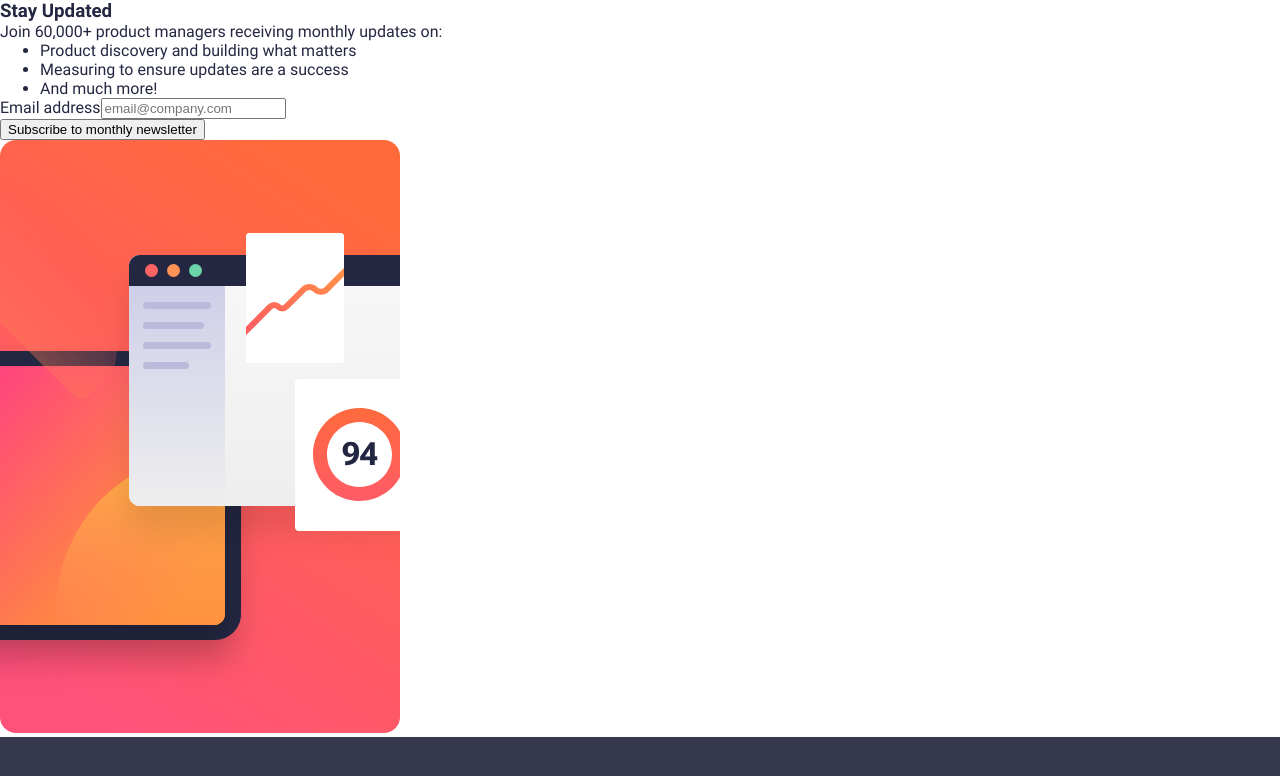
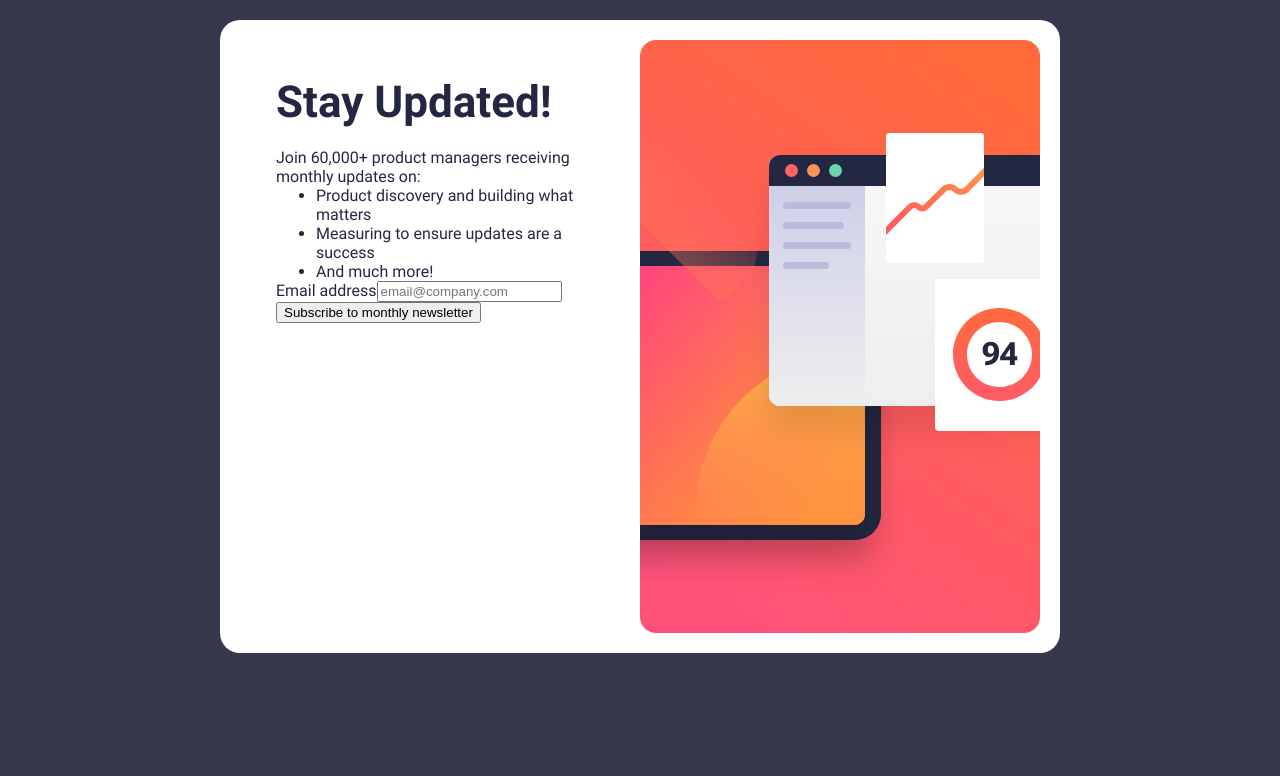
Before and after one commit to MichaelShawUK/frontend-mentor, a React (Vite) app: page / in a window 1280 px wide. Shown: the top 776 px of the page. Built offline with nearby package versions, Linux system fonts and the light colour scheme.

Commit message:
Display component in grid

```diff
--- a/src/projects/junior/newsletter-sign-up-with-success-message-main/src/App.tsx
+++ b/src/projects/junior/newsletter-sign-up-with-success-message-main/src/App.tsx
@@ -3,9 +3,10 @@ import illustration from "./assets/images/illustration-sign-up-desktop.svg"
 
 function App() {
   return (
+    <div className="container">
       <article className="app">
         <section className="sign-up">
-        <h1>Stay Updated</h1>
+          <h1>Stay Updated!</h1>
           <p>Join 60,000+ product managers receiving monthly updates on:</p>
           <ul>
             <li>Product discovery and building what matters</li>
@@ -24,6 +25,7 @@ function App() {
           <img src={illustration} />
         </section>
       </article>
+    </div>
   );
 }
 
--- a/src/projects/junior/newsletter-sign-up-with-success-message-main/src/styles/css/index.css
+++ b/src/projects/junior/newsletter-sign-up-with-success-message-main/src/styles/css/index.css
@@ -18,10 +18,34 @@ body {
   font-size: 16px;
   background-color: hsl(235, 18%, 26%);
   color: hsl(234, 29%, 20%);
+  height: 100vh;
+  padding: 20px;
 }
 
 .app {
   background-color: hsl(0, 0%, 100%);
+  display: grid;
+  grid-template-columns: 1fr 1fr;
+  width: max-content;
+  margin: 0 auto;
+  padding: 20px;
+  border-radius: 20px;
+}
+
+.sign-up, .illustration {
+  max-width: 400px;
+}
+
+.sign-up {
+  padding: 36px;
+}
+.sign-up h1 {
+  font-size: 44px;
+  margin-bottom: 20px;
+}
+
+.illustration img {
+  display: block;
 }
 
 /*# sourceMappingURL=index.css.map */
--- a/src/projects/junior/newsletter-sign-up-with-success-message-main/src/styles/scss/index.scss
+++ b/src/projects/junior/newsletter-sign-up-with-success-message-main/src/styles/scss/index.scss
@@ -24,8 +24,34 @@ body {
 
   background-color: $charcoal-grey;
   color: $dark-slate-grey;
+  height: 100vh;
+  padding: 20px;
 }
 
 .app {
   background-color: $white;
+  display: grid;
+  grid-template-columns: 1fr 1fr;
+  width: max-content;
+  margin: 0 auto;
+  padding: 20px;
+  border-radius: 20px;
 }
+
+.sign-up, .illustration {
+  max-width: 400px;
+}
+
+.sign-up {
+  padding: 36px;
+  h1 {
+    font-size: 44px;
+    margin-bottom: 20px;
+  }
+}
+
+.illustration {
+  img {
+    display: block;
+  }
+}
```
Also changed, not shown: 1 other file (tests, documents, lock files or other folders). Lines whose indentation alone changed are shown as unchanged.
